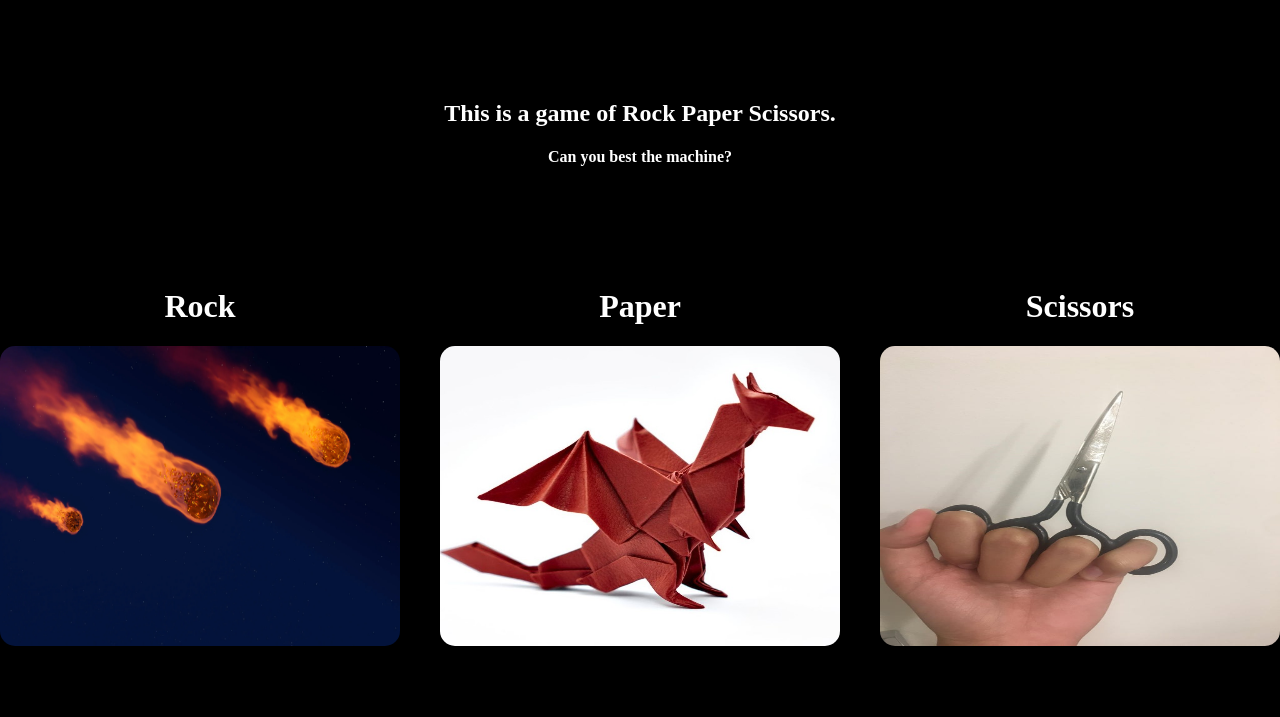
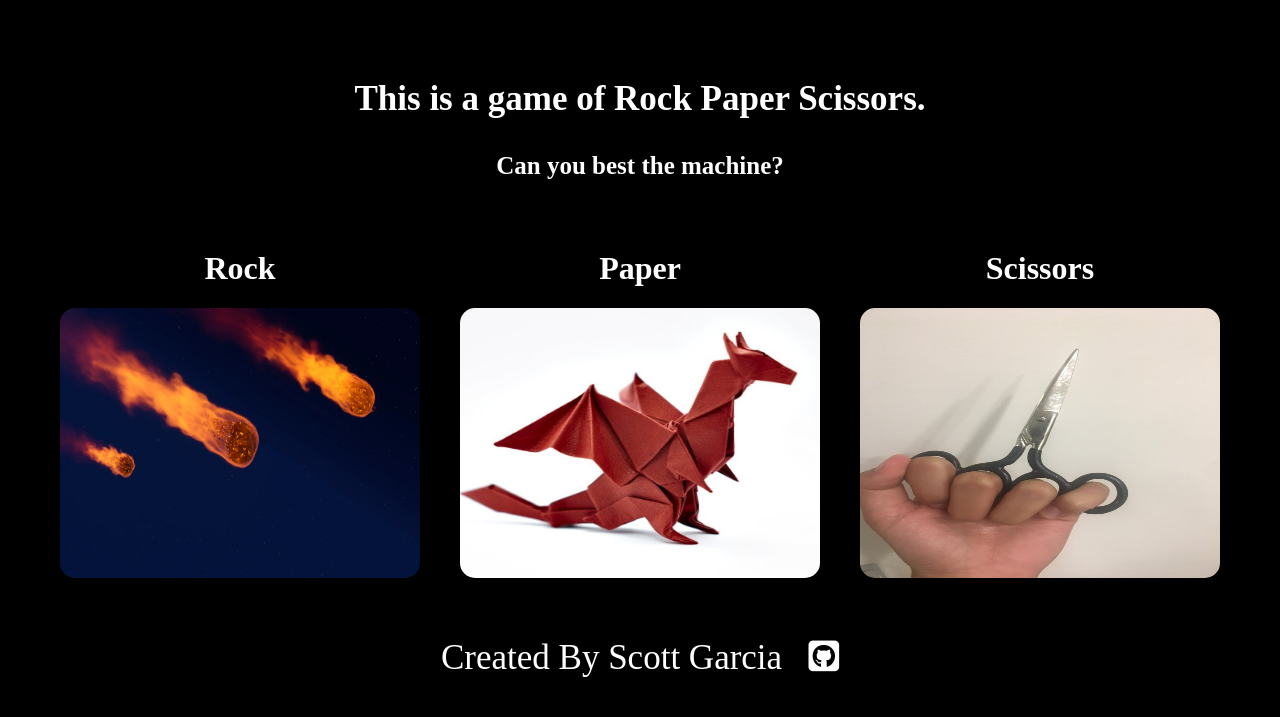
Before and after one commit to ScottyG666/RockPapperScissorsSkeleton, a plain HTML site: page index.html in a window 1280 px wide. Drawn offline with Linux system fonts and the light colour scheme.

Commit message:
Adding footer and Repo link
Adding a link in the repository for educational purposes. Or potential employers maybe?

```diff
--- a/index.html
+++ b/index.html
@@ -5,10 +5,10 @@
     <meta http-equiv="X-UA-Compatible" content="IE=edge">
     <meta name="viewport" content="width=device-width, initial-scale=1.0">
     <title>Basic RPS Game</title>
-
+    <script src="https://kit.fontawesome.com/61dd4fc008.js" crossorigin="anonymous"></script>
     <link rel="stylesheet" href="static/style.css">
 </head>
-<body style="background-color: black; color: white;">
+<body >
 
     <div class="game-container">
         <div class="intro-text-container">
@@ -43,6 +43,16 @@
 
     </div>
 
+    <div class="footer ">
+        <a  href="https://github.com/ScottyG666/RockPapperScissorsSkeleton"
+            target="_blank"
+            title="View this repository on GitHub!">
+            Created By Scott Garcia
+            &nbsp;
+            <i class="fa-brands fa-square-github"></i>
+        </a>
+    </div>
+
     <script src="static/common_js.js"></script>
 </body>
 </html>
--- a/static/style.css
+++ b/static/style.css
@@ -1,13 +1,25 @@
 html, body {
     height: 100%;
+    margin: 0;
+    padding: 0;
 }
 
 body {
     text-align: center;
+    color: white;
+    background-color: black;
+}
+
+h2 {
+    font-size: 35px;
+}
+
+h4 {
+    font-size: 25px
 }
 
 .intro-text-container {
-    margin :100px auto;
+    padding:50px 0 15px 0;
 }
 
 .choices-container {
@@ -19,8 +31,8 @@ body {
 
 
 .choice-image {
-    height: 300px;
-    width: 400px;
+    height: 270px;
+    width: 360px;
     border-radius: 15px;
 }
 
@@ -28,6 +40,17 @@ body {
     font-size: 25px;
     padding: 0 25px;
 }
+
+.footer {
+    font-size: 35px;
+    height: 75px;
+}
+
+.footer a {
+    text-decoration: none;
+    color: white;
+}
+
 @media only screen and (max-width: 1000px) {
     .choice-image {
         height: 140px;
```
